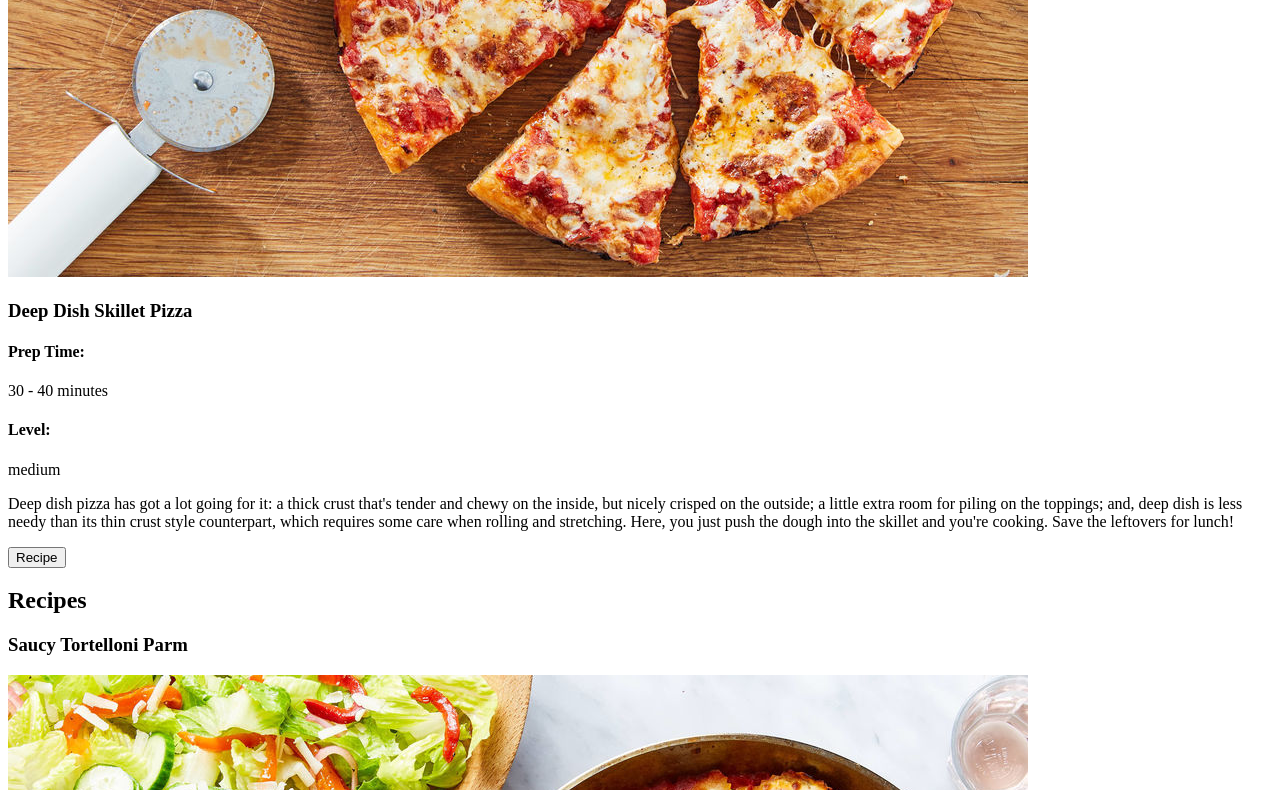
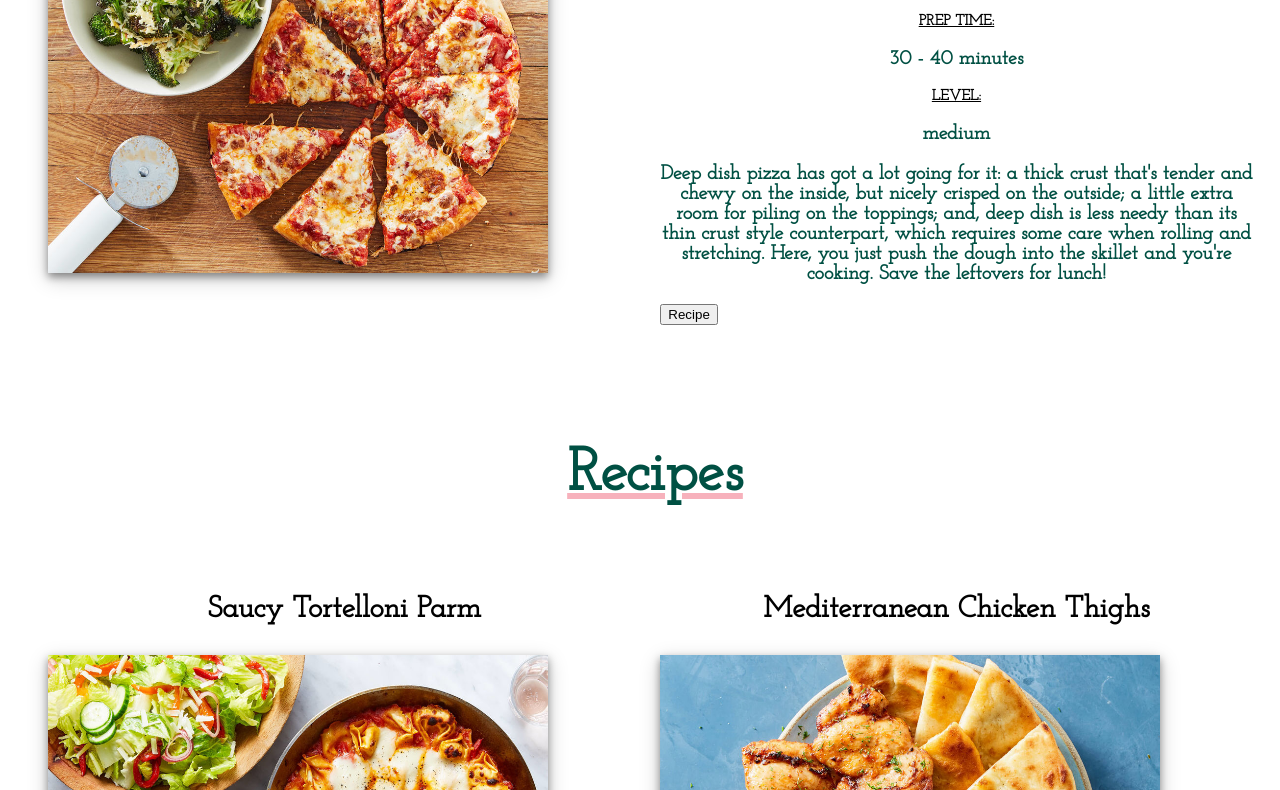
Before and after one commit to norman-brooks/Tech-Academy-Projects, a plain HTML site: page Simple-Recipes/index.html in a window 1280 px wide. Shown: the part 600-1390 px from the top of the page. Drawn offline with Linux system fonts and the light colour scheme; a web font is replaced by a local one.

Commit message:
Commit after video HTML & CSS website part 5

```diff
--- a/Simple-Recipes/css/style.css
+++ b/Simple-Recipes/css/style.css
@@ -1,6 +1,8 @@
 /*Import link for the Josefin Slab font from fonts.google.com*/
 @import url('https://fonts.googleapis.com/css2?family=Creepster&family=Eater&family=Josefin+Slab:ital@0;1&family=Mukta&family=Roboto&display=swap');
 
+/*Import link for the Sacramento font from fonts.google.com*/
+@import url('https://fonts.googleapis.com/css2?family=Creepster&family=Eater&family=Josefin+Slab:ital@0;1&family=Mukta&family=Roboto&family=Sacramento&display=swap');
 html{
     overflow-x: hidden; /*Prevents the browser from
     displaying a left to right scroll bar as a result
@@ -122,3 +124,75 @@ td p{
     text-align: center;
     color: rgb(247, 177, 188);
 }
+
+/*BODY*/
+
+.container{
+    display: inline-block;
+    background-size: 100%;
+    padding-top: 60px;
+    padding-left: 30px;
+}
+
+
+/*HEADERS*/
+
+h1{
+    font-family: "Sacramento", cursive; /*Font from
+    fonts.google.com*/
+    font-size: 80px;
+    color: rgb(0, 80, 67);
+    text-align: center;
+}
+
+h2, h3, h4{
+    font-family: 'Josefin Slab', serif; /*Font from
+    fonts.google.com*/
+    text-align: center;
+}
+
+h2{
+    color: rgb(0, 80, 67);
+    font-size: 60px;
+    text-decoration: underline;
+    text-decoration-color: rgb(247, 177, 188);
+}
+
+h3{
+    font-size: 30px;
+}
+
+h4{
+    font-size: 15px;
+    text-decoration: underline;
+    text-transform: uppercase;
+}
+
+/*PARAGRAPHS*/
+
+p{
+    font-family: 'Josefin Slab', serif; /*Font from
+    fonts.google.com*/
+    font-size: 20px;
+    font-weight: 600;
+    color: rgb(0, 80, 67);
+    text-align: center;
+}
+
+/*IMAGES*/
+
+/*Positions elements to sit side by side on the screen*/
+.column{
+    float: left;
+    width: 48%;
+    padding: 10px;
+}
+
+/*specifically styles the first 7 img tag elements contained
+in elements with the .column class*/
+.column img:nth-child(-n + 7){
+    width: 500px;
+    height: 350px;
+    box-shadow: 0px 4px 8px rgba(0, 0, 0, 0.4),
+    0px 6px 20px 0 rgba(0, 0, 0, 0.2);
+}
--- a/Simple-Recipes/index.html
+++ b/Simple-Recipes/index.html
@@ -33,12 +33,12 @@
     <!--RECIPES-->
     <section>
         <!--FEATURED RECIPE-->
-        <div id="featured">
+        <div class="container" id="featured">
             <h2>Featured Recipe</h2>
-            <div>
+            <div class="column">
                 <img src="Images/skillet-pizza.jpeg">
             </div>
-            <div>
+            <div class="column">
                 <h3>Deep Dish Skillet Pizza</h3>
                 <h4>Prep Time:</h4>
                 <p>30 - 40 minutes</p>
@@ -55,10 +55,10 @@
             </div>
         </div>
         <!--RECIPE CARDS-->
-        <div id="recipes">
+        <div class="container" id="recipes">
             <h2>Recipes</h2>
             <!--Pasta-->
-            <div id="pasta">
+            <div class="column" id="pasta">
                 <h3>Saucy Tortelloni Parm</h3>
                 <div>
                     <img src="Images/tortelloni.jpeg">
@@ -72,7 +72,7 @@
                 </div>
             </div>
             <!--CHICKEN-->
-            <div id="chicken">
+            <div class="column" id="chicken">
                 <h3>Mediterranean Chicken Thighs</h3>
                 <div>
                     <img src="Images/chicken-thighs.jpeg">
@@ -86,7 +86,7 @@
                 </div>
             </div>
             <!--PORK-->
-            <div id="pork">
+            <div class="column" id="pork">
                 <h3>Crispy Pork Katsu & Rice</h3>
                 <div>
                     <img src="Images/pork-katsu.jpeg">
@@ -100,7 +100,7 @@
                 </div>
             </div>
             <!--Biscuits-->
-            <div id="biscuits">
+            <div class="column" id="biscuits">
                 <h3>Cheddar Cheese Biscuits</h3>
                 <div>
                     <img src="Images/chedder-biscuits.jpeg">
@@ -114,7 +114,7 @@
                 </div>
             </div>
             <!--FISH-->
-            <div id="fish">
+            <div class="column" id="fish">
                 <h3>Baked Cod & Scalloped Potatoes</h3>
                 <div>
                     <img src="Images/baked-cod.jpeg">
@@ -128,7 +128,7 @@
                 </div>
             </div>
             <!--Dessert-->
-            <div id="dessert">
+            <div class="column" id="dessert">
                 <h3>S'mores Cake</h3>
                 <div>
                     <img src="Images/smores.jpeg">
@@ -145,7 +145,7 @@
     </section>
     <!--CONTACT FORM-->
     <section>
-        <div id="contact">
+        <div class="container" id="contact">
             <h2>Contact Us</h2>
             <h3>Want more information about our recipes?
                 <br>
```
